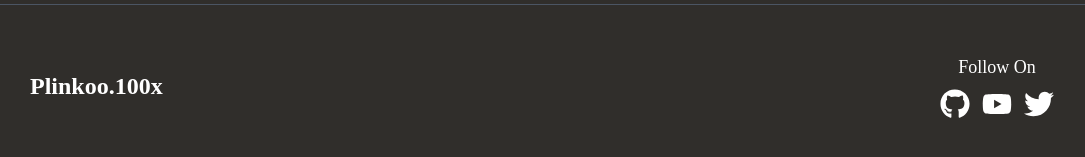
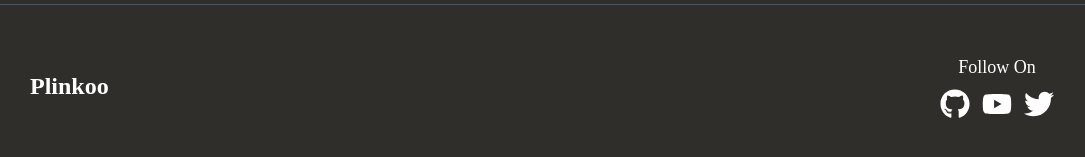
Before and after one commit to Pritam12F/plinkoo-game, a React (Vite) app in the folder frontend/: page / in a window 1280 px wide. Shown: the part 1470-1627 px from the top of the page, without its empty margins (98-1183 px from the left). Built offline with nearby package versions, Linux system fonts and the light colour scheme.

Commit message:
changed footer

```diff
--- a/frontend/src/components/Footer.tsx
+++ b/frontend/src/components/Footer.tsx
@@ -16,7 +16,7 @@ export const Footer = () => {
             alt="plinkoo Logo"
           /> */}
             <span className="self-center text-2xl font-semibold whitespace-nowrap dark:text-white">
-              Plinkoo.100x
+              Plinkoo
             </span>
           </Link>
         </div>
```
